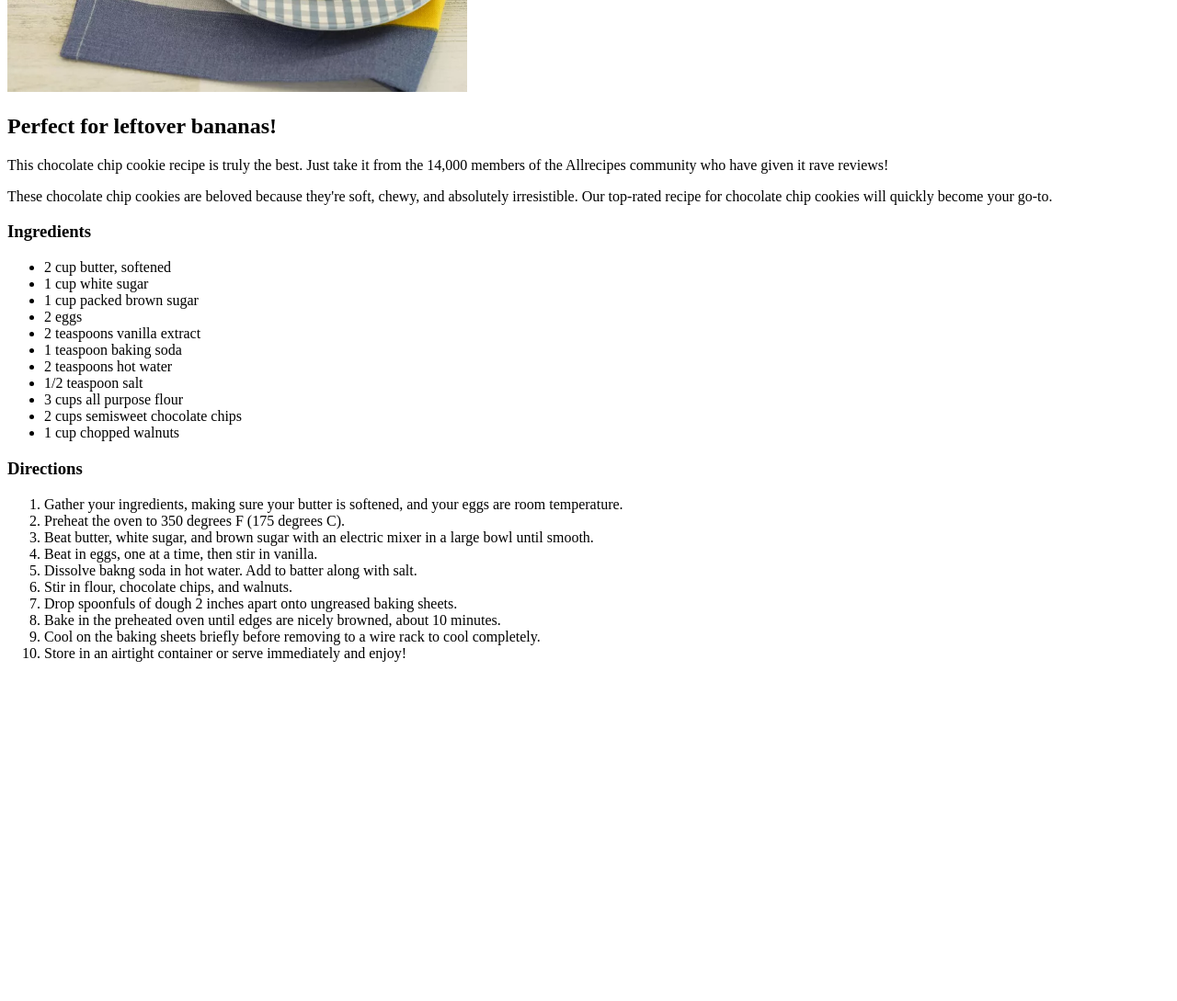
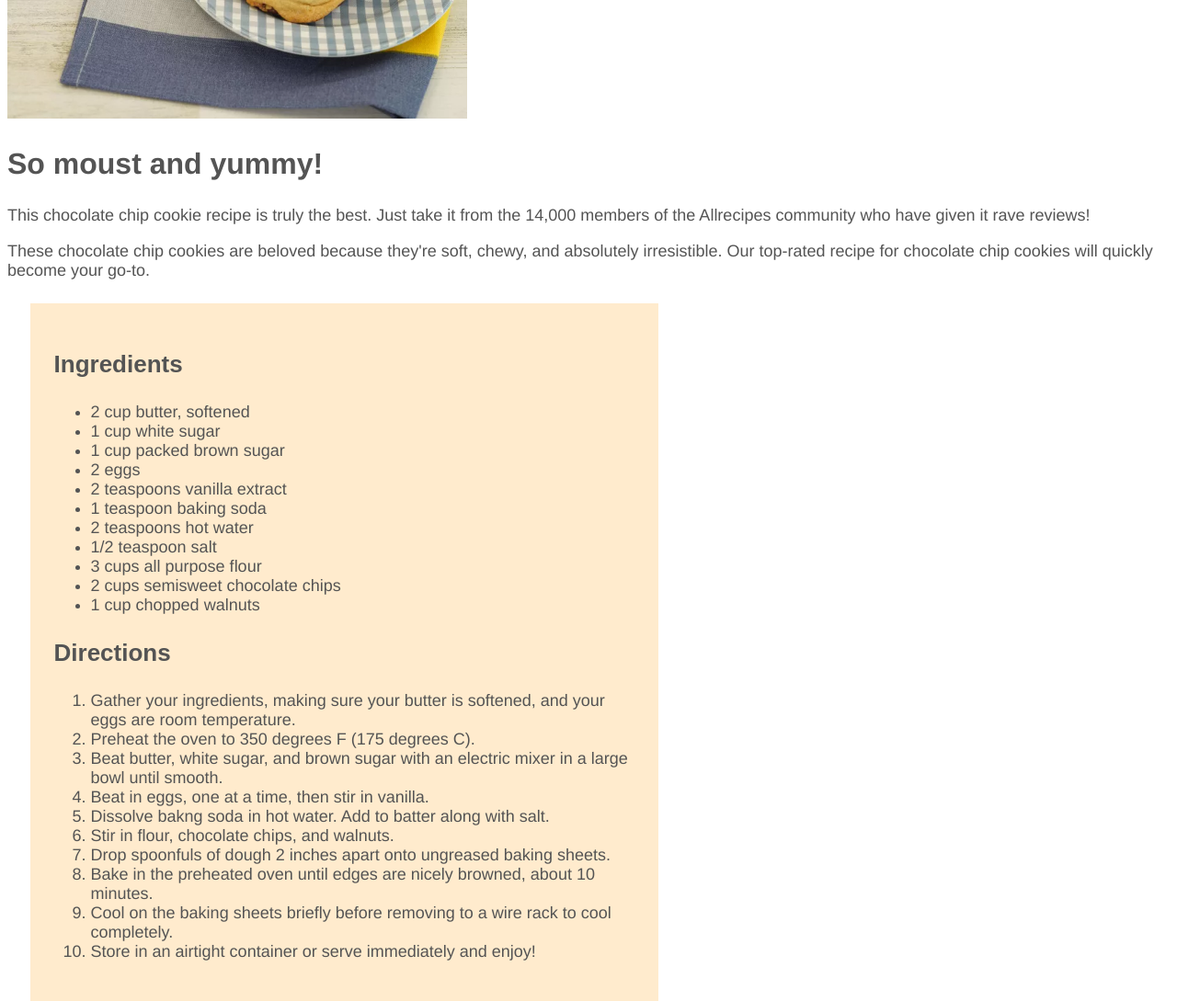
Before and after one commit to alexasdigitals/odin-recipes, a plain HTML site: page recipes/chocolatechipcookies.html in a window 1280 px wide. Shown: the part 380-1469 px from the top of the page at 92% size. Before the commit the page ends 1116 px from the top, so only its background shows below. Drawn offline with Linux system fonts and the light colour scheme.

Commit message:
Changes not commited until now
I made changes in the files that I were not commited yet.

```diff
--- a/recipes/chocolatechipcookies.html
+++ b/recipes/chocolatechipcookies.html
@@ -3,6 +3,7 @@
 <head>
     <meta charset="UTF-8">
     <meta name="viewport" content="width=device-width, initial-scale=1.0">
+    <link a href="../style.css" rel="stylesheet">
     <title>Chocolate Chip Cookies</title>
 </head>
 <body>
@@ -10,12 +11,12 @@
 
     <img src ="../images/chocolate chip cookies.webp" alt="chocolate chip cookies on plate" height="400px" width="500px">
 
-    <h2>Perfect for leftover bananas!</h2>
+    <h2>So moust and yummy!</h2>
 
     <p>This chocolate chip cookie recipe is truly the best. Just take it from the 14,000 members of the Allrecipes community who have given it rave reviews!</p>
     <p>These chocolate chip cookies are beloved because they're soft, chewy, and absolutely irresistible. Our top-rated recipe for chocolate chip cookies will quickly become your go-to.</p>
 
-        <h3>Ingredients</h3>
+    <div class="rezeptkarte"><h3>Ingredients</h3>
 
         <ul>
         <li>2 cup butter, softened</li>
@@ -47,5 +48,5 @@
         </li>
     </ol>
 
-</body>
+</div></body>
 </html>
```
Also changed, not shown: index.html (+1 -0 lines), recipes/bananabread.html (+3 -2 lines), recipes/gingercookies.html (+3 -2 lines).
